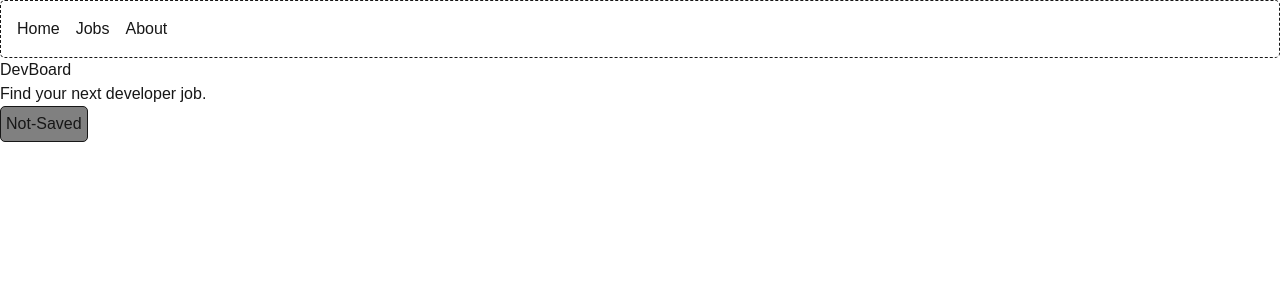
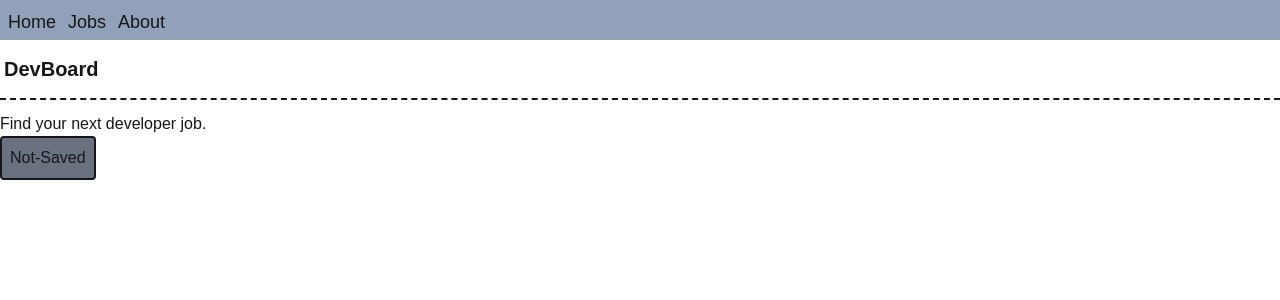
Before and after one commit to MarziLightSep/jobboard, a Next.js app: page / in a window 1280 px wide. Shown: the top 300 px of the page. Built offline with nearby package versions, Linux system fonts and the light colour scheme.

Commit message:
add Tailwind styling to nav, homepage, and SaveButton

```diff
--- a/app/components/SaveButton.js
+++ b/app/components/SaveButton.js
@@ -3,7 +3,12 @@ import { useState } from "react";
 
 export default function SaveButton() {
     const [situation, setSituation] = useState(false);
-    return(
-        <button style={{padding: "5px", border: "1px solid", borderRadius: "5px", background:"gray", cursor:"pointer"}} onClick={() => setSituation(!situation)}>{situation ? "Saved" : "Not-Saved"}</button>
-    )
+    return (
+      <button
+        className={`p-2 rounded border-2 cursor-pointer transition-colors ${situation ? "bg-green-400 text-black hover:bg-green-500" : "bg-gray-500 hover:bg-gray-600"}`}
+        onClick={() => setSituation(!situation)}
+      >
+        {situation ? "Saved" : "Not-Saved"}
+      </button>
+    );
 }
--- a/app/layout.js
+++ b/app/layout.js
@@ -24,10 +24,10 @@ export default function RootLayout({ children }) {
       className={`${geistSans.variable} ${geistMono.variable} h-full antialiased`}
     >
       <body className="min-h-full flex flex-col">
-        <nav style={{ display: "flex", gap: "1rem", padding: "1rem", border: "1px dashed", borderRadius: "5px" }}>
-          <Link href={"/"}>Home</Link>
-          <Link href={"/jobs"}>Jobs</Link>
-          <Link href={"/about"}>About</Link>
+        <nav className="h-10 bg-slate-400 flex gap-3 p-2 text-lg">
+          <Link className="hover:text-black hover:border-b-2 transition-all duration-300" href={"/"}>Home</Link>
+          <Link className="hover:text-black hover:border-b-2 transition-all duration-300" href={"/jobs"}>Jobs</Link>
+          <Link className="hover:text-black hover:border-b-2 transition-all duration-300" href={"/about"}>About</Link>
         </nav>
         {children}
       </body>
--- a/app/page.js
+++ b/app/page.js
@@ -4,7 +4,7 @@ import SaveButton from "./components/SaveButton";
 export default function Home() {
   return (
     <main>
-      <h1>DevBoard</h1>
+      <h1 className="h-15 flex items-center text-xl pl-1 font-bold border-dashed border-b-2 mb-3">DevBoard</h1>
       <p>Find your next developer job.</p>
       <SaveButton/>
     </main>
```
